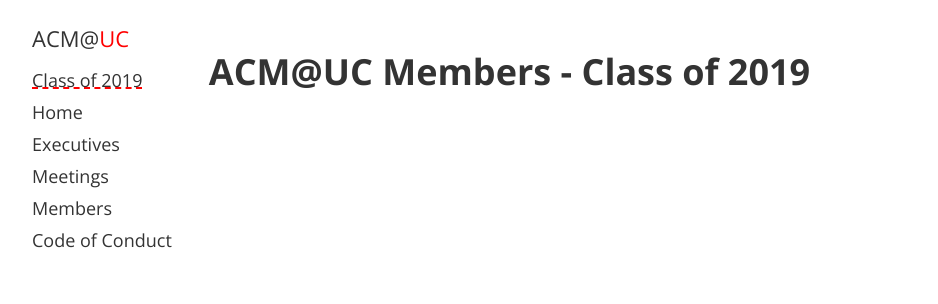
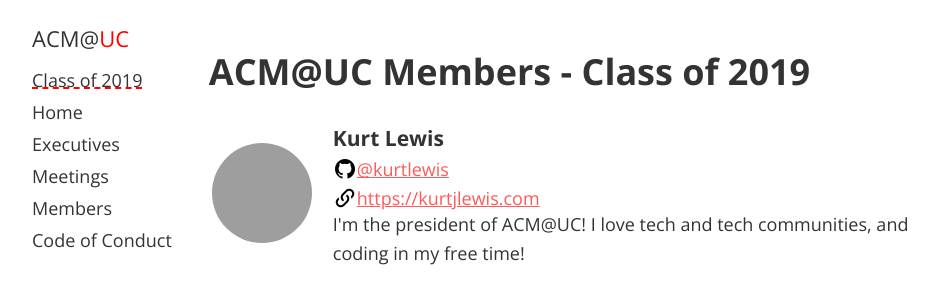
Before and after one commit to ACMatUC/acmatuc.github.io, a Jekyll site: the page built from members/class_of_2019.html, in a window 1280 px wide. Shown: the top 304 px of the page, without its empty margins (166-1104 px from the left). Built offline with Jekyll 4.4.1, drawn with Linux system fonts in a browser that asks for light colours; grey boxes are pictures that could not be loaded.

Commit message:
Add Kurt Lewis to members

```diff
--- a/_data/_2019_members.yml
+++ b/_data/_2019_members.yml
@@ -4,3 +4,8 @@
 #  image_url: <Direct link to a photo of yourself, I suggest copying a image link from social media (Github, Twitter)>
 #  github: <Your github username (without a @)>
 #  website: <A link to your website>
+- name: Kurt Lewis
+  short_bio: I'm the president of ACM@UC! I love tech and tech communities, and coding in my free time!
+  image_url: https://avatars1.githubusercontent.com/u/4043087
+  github: kurtlewis
+  website: https://kurtjlewis.com
```
